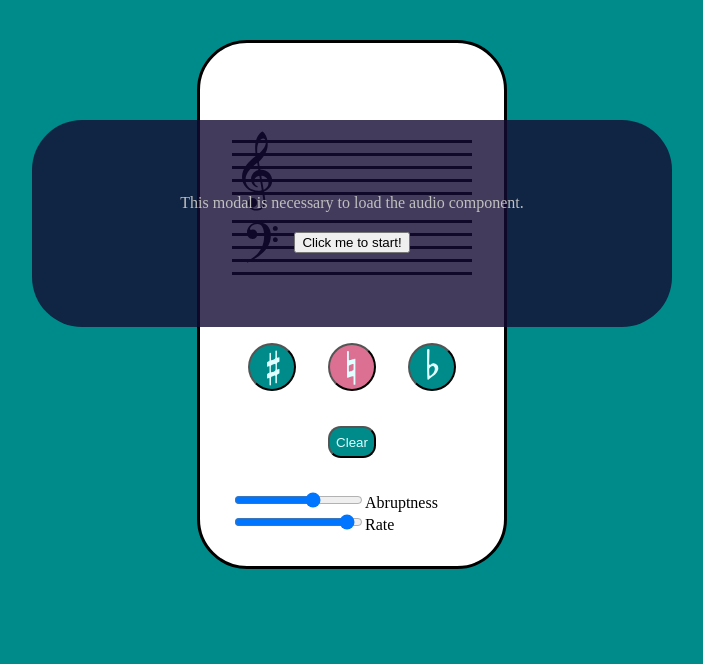
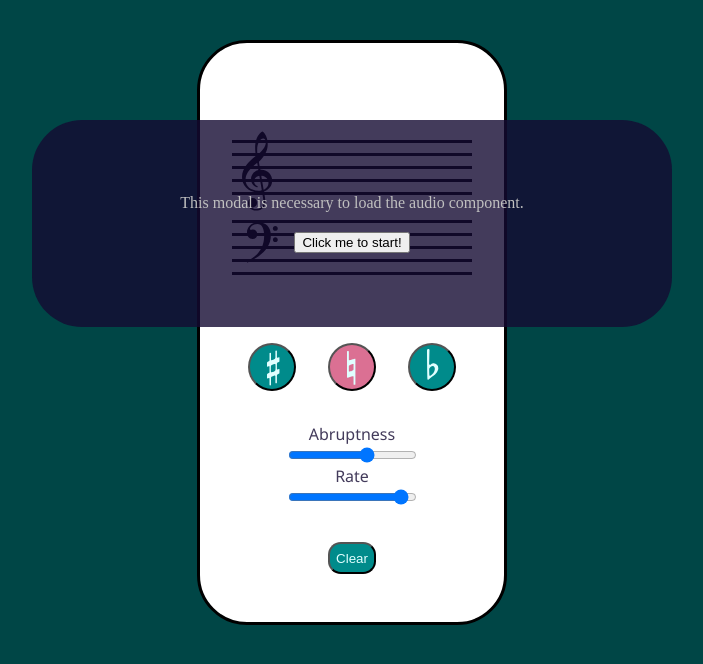
Before and after one commit to bradley-gersh/chordshine, a React app: page / in a window 1280 px wide. Shown: the whole page, without its empty margins (288-991 px from the left). Built offline with nearby package versions, Linux system fonts and the light colour scheme.

Commit message:
feat: styled sliders

```diff
--- a/client/components/toolbar.js
+++ b/client/components/toolbar.js
@@ -31,15 +31,15 @@ const Toolbar = ({
           setActiveAcc={setActiveAcc}
         />
       </div>
-      <div className={"toolbar-row"}>
-        <ClearButton clearNoteList={clearNoteList} />
-      </div>
-      <div>
+      <div className={"sliders"}>
         <RampTimeSlider rampTime={rampTime} setRampTime={setRampTime} />
         <FlickerRateSlider
           changeTime={changeTime}
           setChangeTime={setChangeTime}
         />
+      </div>
+      <div className={"toolbar-row"}>
+        <ClearButton clearNoteList={clearNoteList} />
       </div>
     </div>
   );
@@ -120,8 +120,10 @@ ClearButton.propTypes = {
 };
 
 const RampTimeSlider = ({ rampTime, setRampTime }) => (
-  <div>
+  <div className="labeled-slider">
+    <label>Abruptness</label>
     <input
+      className="slider"
       type="range"
       min={-1000}
       max={-50}
@@ -130,7 +132,6 @@ const RampTimeSlider = ({ rampTime, setRampTime }) => (
         setRampTime(-e.target.valueAsNumber);
       }}
     ></input>
-    <label>Abruptness</label>
   </div>
 );
 
@@ -140,8 +141,10 @@ RampTimeSlider.propTypes = {
 };
 
 const FlickerRateSlider = ({ changeTime, setChangeTime }) => (
-  <div>
+  <div className="labeled-slider">
+    <label>Rate</label>
     <input
+      className="slider"
       type="range"
       min={-5000}
       max={-50}
@@ -150,7 +153,6 @@ const FlickerRateSlider = ({ changeTime, setChangeTime }) => (
         setChangeTime(-e.target.valueAsNumber);
       }}
     ></input>
-    <label>Rate</label>
   </div>
 );
 
--- a/public/style.css
+++ b/public/style.css
@@ -1,5 +1,5 @@
 html {
-  background-color: rgba(0, 139, 139, 1);
+  background-color: rgba(0, 70, 70, 1);
 }
 
 .main {
@@ -111,11 +111,17 @@ html {
 
 .clear-button {
   margin: 2rem;
+  margin-bottom: 1rem;
   width: 3rem;
   height: 2rem;
   border-radius: 0.8rem;
   color: lightcyan;
   background-color: darkcyan;
+}
+
+label {
+  font-family:'Segoe UI', Tahoma, Geneva, Verdana, sans-serif;
+  color:rgba(20, 10, 50, 0.8);
 }
 
 .accidental-button {
@@ -133,6 +139,24 @@ html {
   fill: lightcyan;
 }
 
+.slider {
+  height: 1rem;
+  border-radius: 1rem;
+}
+
+.sliders {
+  display: flex;
+  flex-direction: column;
+  align-items: center;
+  margin-top: 2rem;
+}
+
+.labeled-slider {
+  display: flex;
+  flex-direction: column;
+  align-items: center;
+}
+
 .toolbar {
   display: flex;
   flex-direction: column;
```
